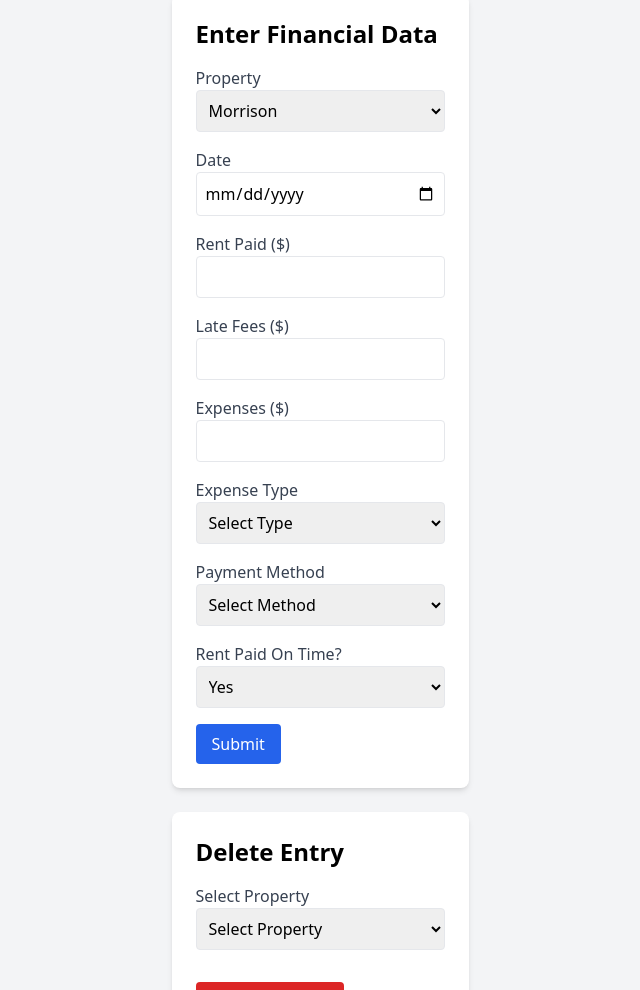
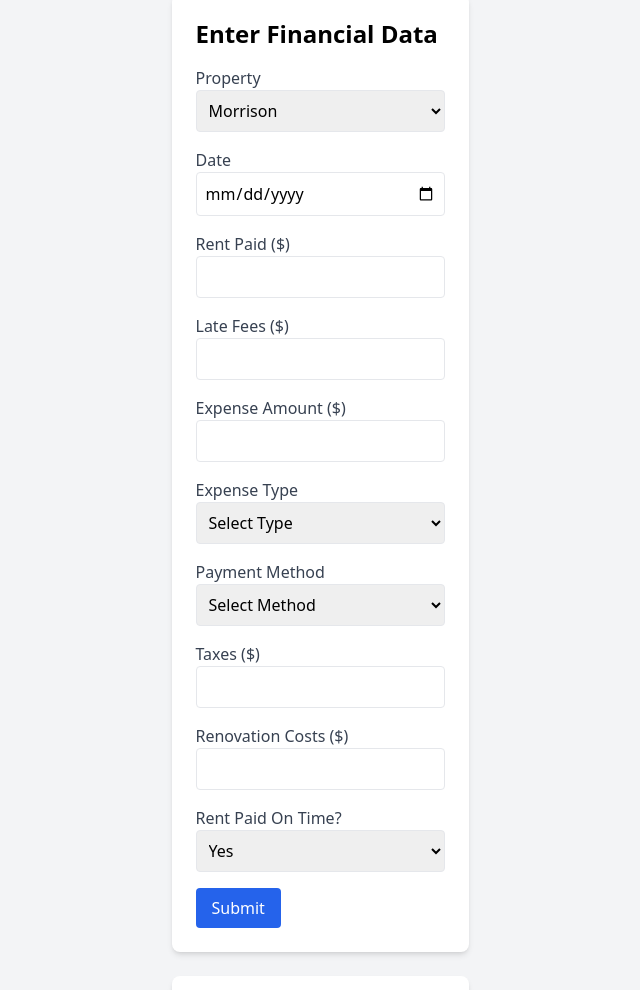
Before and after one commit to carverwatson/4B4L, a plain HTML site: page data-input.html in a window 1280 px wide. Shown: the part 198-1188 px from the top of the page, without its empty margins (320-960 px from the left). Drawn offline with nearby package versions, Linux system fonts and the light colour scheme.

Commit message:
Update data-input.html

```diff
--- a/data-input.html
+++ b/data-input.html
@@ -47,7 +47,7 @@
                     <input type="number" id="lateFees" name="lateFees" class="w-full p-2 border rounded" min="0" step="0.01">
                 </div>
                 <div>
-                    <label for="expenses" class="block text-gray-700">Expenses ($)</label>
+                    <label for="expenses" class="block text-gray-700">Expense Amount ($)</label>
                     <input type="number" id="expenses" name="expenses" class="w-full p-2 border rounded" min="0" step="0.01">
                 </div>
                 <div>
@@ -70,6 +70,14 @@
                         <option value="Credit Card">Credit Card</option>
                         <option value="Bank Transfer">Bank Transfer</option>
                     </select>
+                </div>
+                <div>
+                    <label for="taxes" class="block text-gray-700">Taxes ($)</label>
+                    <input type="number" id="taxes" name="taxes" class="w-full p-2 border rounded" min="0" step="0.01">
+                </div>
+                <div>
+                    <label for="renovations" class="block text-gray-700">Renovation Costs ($)</label>
+                    <input type="number" id="renovations" name="renovations" class="w-full p-2 border rounded" min="0" step="0.01">
                 </div>
                 <div>
                     <label for="rentPaidOnTime" class="block text-gray-700">Rent Paid On Time?</label>
```
